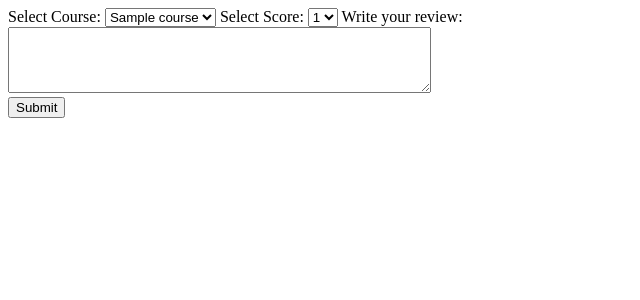
After one commit to Seisision/DIS-project-2023-Group73, a Flask app: page /write_review in a window 1280 px wide. The commit adds this page. Shown: the top 300 px of the page, without its empty margins (0-640 px from the left). Run offline with Flask 3, Linux system fonts and the light colour scheme; a database or web service that is not in the repository returns one stand-in record (values such as "Sample title"); some libraries are stand-ins or nearby versions.

Commit message:
Write review backend

```diff
--- a/Course_Finder/Routes/Write_Review.py
+++ b/Course_Finder/Routes/Write_Review.py
@@ -0,0 +1,37 @@
+from flask import render_template, request
+from datetime import datetime
+
+def init_Write_Review(app, get_db_conn):
+
+    @app.route('/write_review', methods=['GET', 'POST'])
+    def Write_Review():
+        conn = get_db_conn()
+        curs = conn.cursor()
+
+        if request.method == 'POST':
+            course_id = request.form['course']
+            review_text = request.form['review']
+            review_score = request.form['score']
+            review_year = datetime.now().year
+
+            # Insert into the database
+            conn = get_db_conn()
+            cur = conn.cursor()
+
+            query = "INSERT INTO Review (year, score, text, course_id) VALUES (%s, %s, %s, %s);"
+            cur.execute(query, (review_year, review_score, review_text, course_id))
+
+            conn.commit()
+            cur.close()
+            conn.close()
+
+            return 'Review submitted!'
+        else:
+            # Get courses from the database and pass them to the template
+            conn = get_db_conn()
+            cur = conn.cursor()
+            cur.execute("SELECT id, name FROM Course;")
+            courses = cur.fetchall()
+            cur.close()
+            conn.close()
+            return render_template('Write_Reviews.html', courses=courses)
--- a/Course_Finder/app.py
+++ b/Course_Finder/app.py
@@ -41,7 +41,7 @@ def create_app():
 
     Home.init_home(app, get_db_conn)
     View_Review.init_View_Review(app, get_db_conn)
-    # Write_Review.init_write_review(app)
+    Write_Review.init_Write_Review(app, get_db_conn)
     # Login.init_login(app)
 
 
--- /dev/null
+++ b/Course_Finder/templates/Write_Reviews.html
@@ -0,0 +1,33 @@
+<!DOCTYPE html>
+<html lang="en">
+<head>
+    <meta charset="UTF-8">
+    <title>Write Review</title>
+</head>
+<body>
+
+<form action="{{ url_for('Write_Review') }}" method="post">
+    <label for="course">Select Course:</label>
+    <select id="course" name="course">
+        {% for course in courses %}
+            <option value="{{ course[0] }}">{{ course[1] }}</option>
+        {% endfor %}
+    </select>
+
+    <label for="score">Select Score:</label>
+    <select id="score" name="score">
+        <option value="1">1</option>
+        <option value="2">2</option>
+        <option value="3">3</option>
+        <option value="4">4</option>
+        <option value="5">5</option>
+    </select>
+
+    <label for="review">Write your review:</label><br>
+    <textarea id="review" name="review" rows="4" cols="50"></textarea><br>
+
+    <input type="submit" value="Submit">
+</form>
+
+</body>
+</html>
--- a/Course_Finder/templates/home.html
+++ b/Course_Finder/templates/home.html
@@ -43,6 +43,11 @@
     </style>
 </head>
 <body>
+    <div class="write-review-button" style="text-align: center; margin-bottom: 20px;">
+        <form action="{{ url_for('Write_Review') }}" method="GET">
+            <button type="submit">Write a Review</button>
+        </form>
+    </div>
     <div class="filterForm">
         <div class="mainFilterForm">
             <form method="POST">
```
Also changed, not shown: 1 other file.
